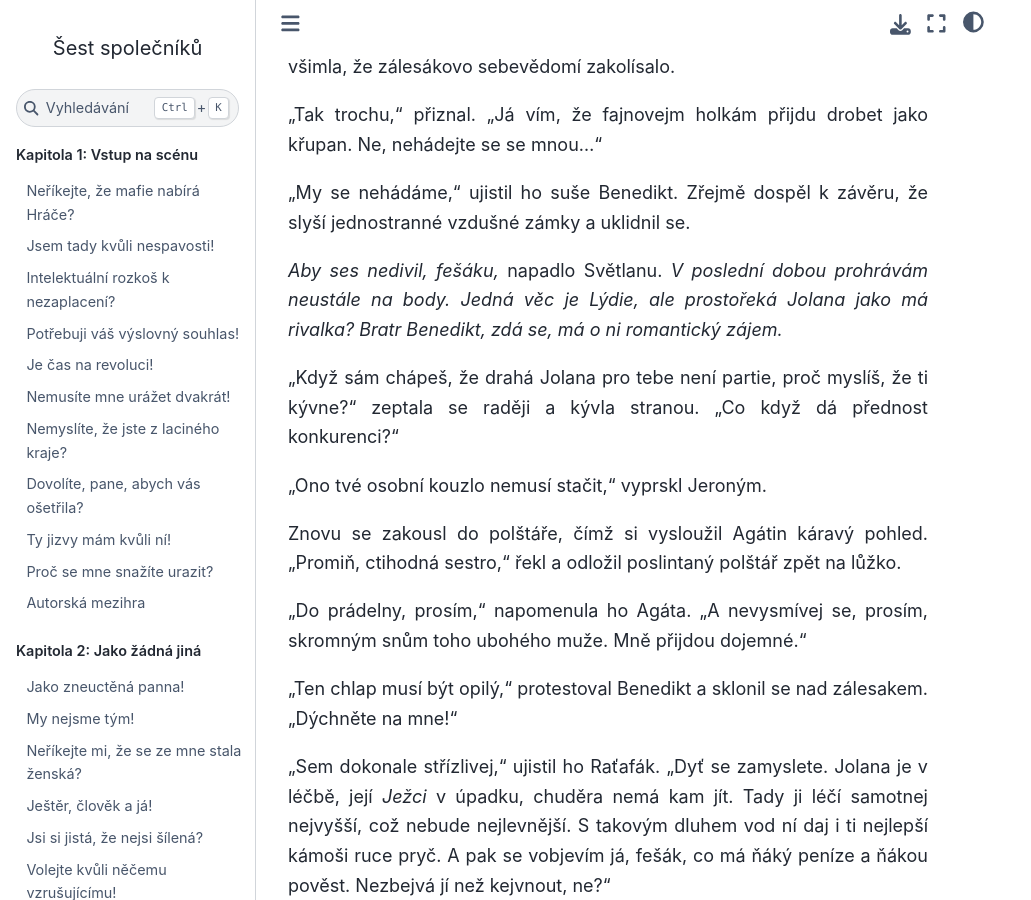
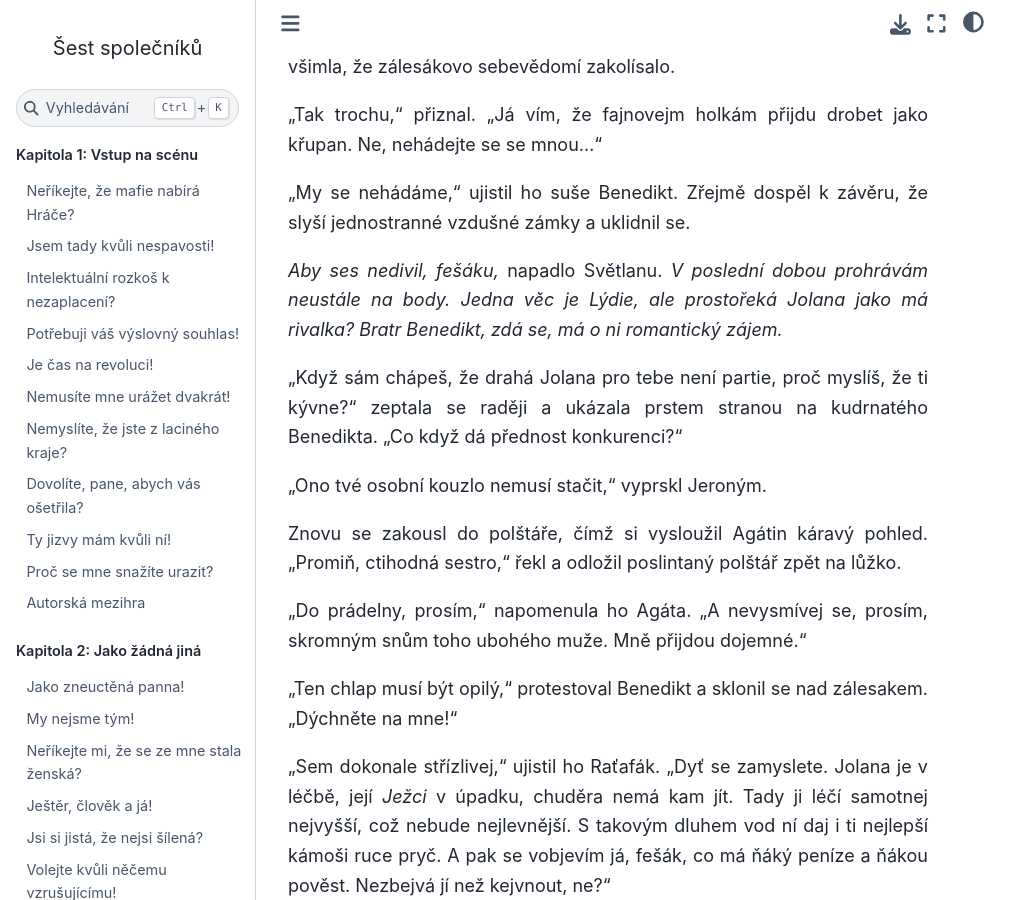
Before and after one commit to hanpari/sest-spolecniku, a Sphinx documentation site: the page built from source/sest_spolecniku/015-uklady-a-souboje/05.md, in a window 1280 px wide and 900 px high, scrolled down 5498 px. Shown: the whole window, without its empty margins (0-1031 px from the left). Built offline with Sphinx 7.4.7 and the Sphinx Book theme 1.1.4, drawn with Linux system fonts in a browser that asks for light colours; some of the changed text lies outside the part shown.

Commit message:
Update 05.md

```diff
--- a/source/sest_spolecniku/015-uklady-a-souboje/05.md
+++ b/source/sest_spolecniku/015-uklady-a-souboje/05.md
@@ -60,7 +60,7 @@ Ozvalo se rozpačité zamručení z ostatních lůžek. Pohoršené okolí dycht
 
 "Nemoh sem je nechat neuspokojený," potvrdil Raťafák a bradou kývl směrem k dlani, kterou ctihodná sestra Agáta nechala zapomenutou na jeho stehně. "I tadle baculatá by si dala říct, dejte na můj úsudek vodborníka. Sem na tydle fajnovosti kádr. Jinak by tolik nemlela vo lásce."
 
-"Ctihodná sestra Agáta přednášela o lásce k naší sladké paní Ladě," zavrčel Benedikt a zakroutil kudrnatou hlavou. "Jak jste si mohl, byť jen na okamžik myslet, že vám dělá návrhy?"
+"Ctihodná sestra Agáta přednášela o lásce k naší sladké paní Ladě," zavrčel Benedikt a zakroutil kudrnatou hlavou. "Jak jste si mohl, byť jen na okamžik, myslet, že vám dělá návrhy?"
 
 Ta, kterou obhajoval, se vlídně usmívala, nijak dotčená.
 
@@ -130,9 +130,9 @@ Jeroným se na rozdíl od Benedikta královsky bavil.
 
 "My se nehádáme," ujistil ho suše Benedikt. Zřejmě dospěl k závěru, že slyší jednostranné vzdušné zámky a uklidnil se.
 
-*Aby ses nedivil, fešáku,* napadlo Světlanu. *V poslední dobou prohrávám neustále na body. Jedná věc je Lýdie, ale prostořeká Jolana jako má rivalka? Bratr Benedikt, zdá se, má o ni romantický zájem.*
+*Aby ses nedivil, fešáku,* napadlo Světlanu. *V poslední dobou prohrávám neustále na body. Jedna věc je Lýdie, ale prostořeká Jolana jako má rivalka? Bratr Benedikt, zdá se, má o ni romantický zájem.*
 
-"Když sám chápeš, že drahá Jolana pro tebe není partie, proč myslíš, že ti kývne?" zeptala se raději a kývla stranou. "Co když dá přednost konkurenci?"
+"Když sám chápeš, že drahá Jolana pro tebe není partie, proč myslíš, že ti kývne?" zeptala se raději a ukázala prstem stranou na kudrnatého Benedikta. "Co když dá přednost konkurenci?"
 
 "Ono tvé osobní kouzlo nemusí stačit," vyprskl Jeroným.
 
```
